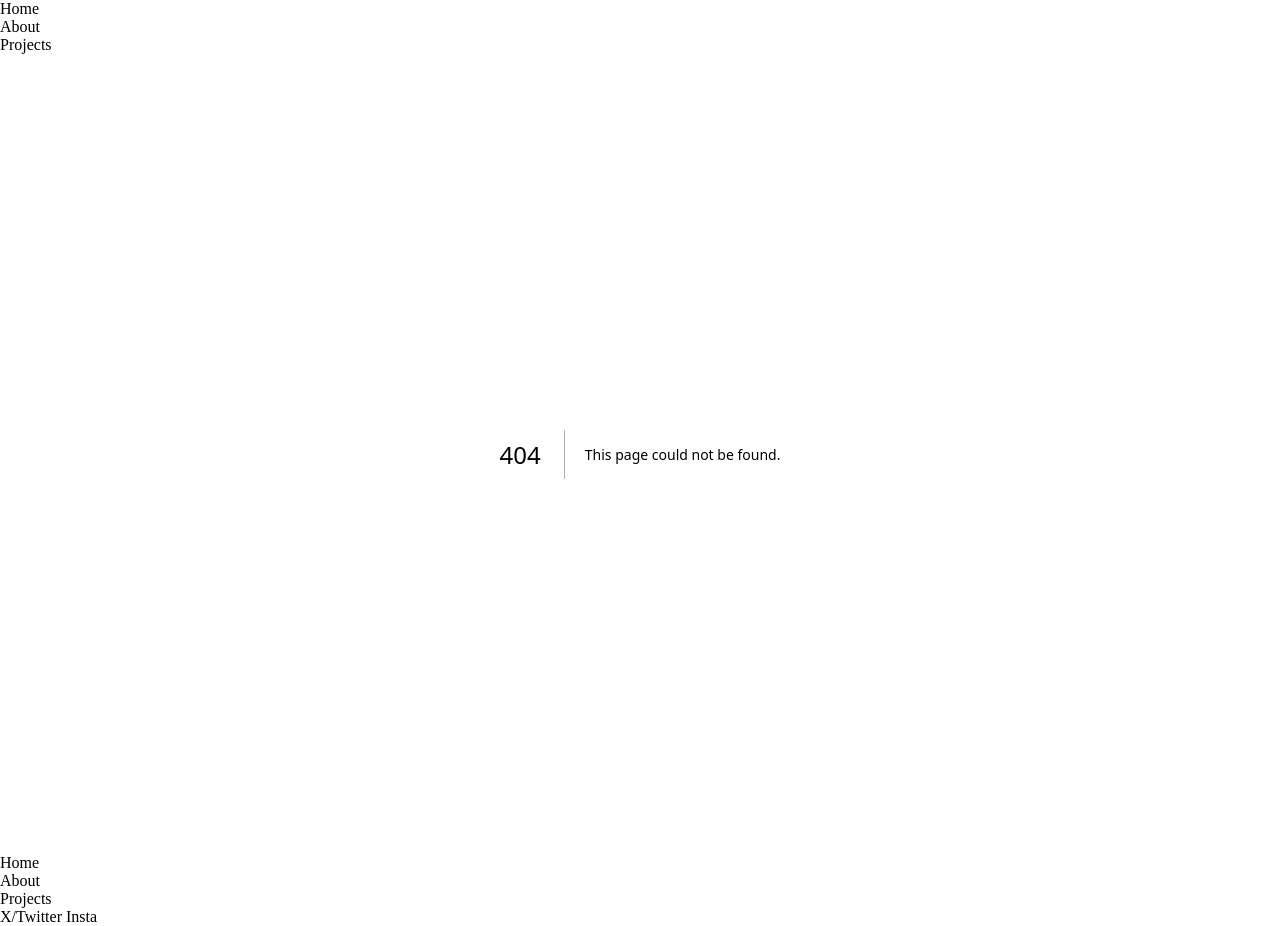
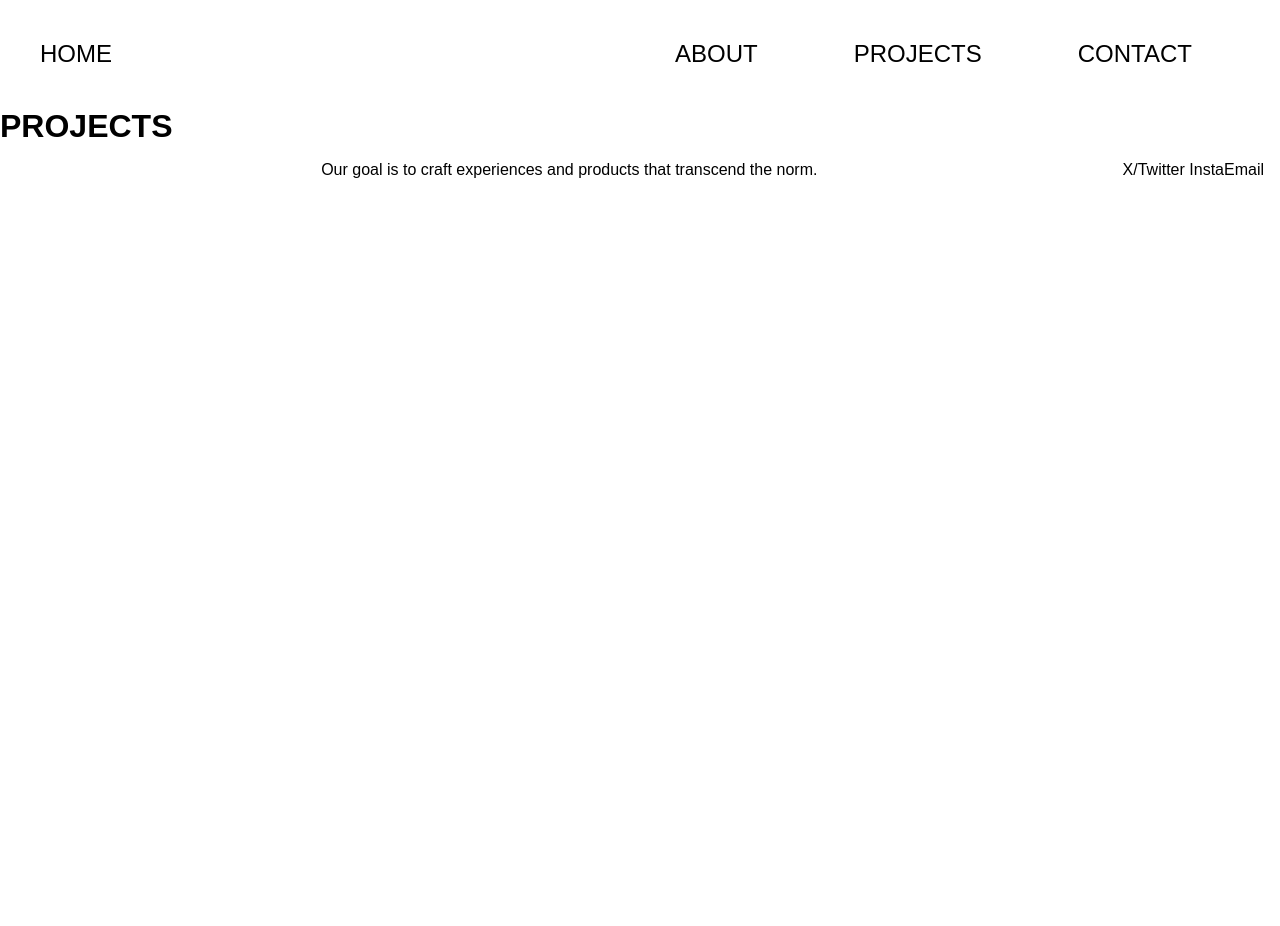
Before and after one commit to VictorDoyle/alpharedux, a Next.js app: page /projects in a window 1280 px wide. Before the commit this address had no page. After the commit the page ends 800 px from the top, so only its background shows below. Built offline with nearby package versions, Linux system fonts and the light colour scheme; a web font is replaced by a local one.

Commit message:
styling setup

```diff
--- a/src/app/components/Footer.tsx
+++ b/src/app/components/Footer.tsx
@@ -1,26 +1,44 @@
+'use client'
 import Link from "next/link";
+import { useEffect, useState } from "react";
+import { usePathname } from 'next/navigation';
+import SocialLinks from "./SocialLinks";
 
 export default function Footer() {
+  const allPossibleMsgs = [
+    'We strive to build unique and novel experiences. We are Alpha Redux',
+    'AlphaRedux is built as a returnal to the roots of something lost. An edge to creativity that goes beyond.',
+    'Redefining possibilities in technology, Alpha Redux is where technology meets imagination.',
+    'Alpha Redux is looking to build a new generation of independent game development. Take a look at the Projects Page',
+    'Where others see limits, Alpha Redux sees challenges.',
+    'The next digital frontier is here, Alpha Redux wants to hit the ground running.',
+    'Mundus Vult Decipi.',
+    'From music to video game development, the technological means we specialize in are constantly growing.',
+    'Our goal is to craft experiences and products that transcend the norm.'
+  ];
+
+  const [randomMsg, setRandomMsg] = useState('');
+  const pathname = usePathname();
+
+  useEffect(() => {
+    const getRandomMsg = () => {
+      const randomIndex = Math.floor(Math.random() * allPossibleMsgs.length);
+      return allPossibleMsgs[randomIndex];
+    };
+    setRandomMsg(getRandomMsg());
+  }, [pathname]);
+
   return (
-   <footer>
-    <nav aria-label="Footer">
-        <ul>
-        <li>
-          <Link href="/"> Home </Link>
-        </li>
-            <li>
-            <Link href="/about">About</Link>        </li>
-            <li>
-            <Link href="/projects">Projects</Link>
-            </li>
-        </ul>
-    </nav>
+    <footer>
+      <p className="footer-randomText"> {randomMsg} </p>
 
-    <nav aria-label="Social Links">
-      <a href="https://twitter.com/_alpharedux_"> X/Twitter </a>
-      <a href="https://www.instagram.com/alpharedux"> Insta</a>
-    </nav>
+      {/* back 2 top */}
+      <button className="back-to-top">
+        Back To Top
+      </button>
 
-   </footer>
+      {/* social links  */}
+      <SocialLinks />
+    </footer>
   );
 }
--- a/src/app/components/Navigation.tsx
+++ b/src/app/components/Navigation.tsx
@@ -3,17 +3,26 @@ import Link from "next/link";
 export default function Navigation() {
   return (
     <>
-   <a className="skip-link sr-text" href="#main">Skip To Main Content</a>
+      <a className="skip-link sr-text" id="skipToMainLink" href="#main">Skip To Main Content</a>
       <nav>
-    <ul>
+        <ul className="top-nav navList">
+          <div className="nav-left">
             <li>
-        <Link href="/"> Home </Link>
+              <Link href="/"> HOME </Link>
+            </li>
+          </div>
+          <div className="nav-right">
+            <li>
+              <Link href="/about">ABOUT</Link>
             </li>
             <li>
-        <Link href="/about">About</Link>        </li>
+              <Link href="/projects">PROJECTS</Link>
+            </li>
             <li>
-        <Link href="/projects">Projects</Link>
+              <Link href="/contact">CONTACT</Link>
             </li>
+          </div>
+
         </ul>
       </nav>
     </>
--- /dev/null
+++ b/src/app/components/SocialLinks.tsx
@@ -0,0 +1,12 @@
+
+export default function SocialLinks() {
+    return (
+        <>
+            <nav aria-label="Social Links">
+                <a href="https://twitter.com/_alpharedux_" target="_blank" aria-label="Twitter Page for AlphaRedux, opens in new window"> X/Twitter </a>
+                <a href="https://www.instagram.com/alpharedux" target="_blank" aria-label="Instagram Page for AlphaRedux, opens in new window"> Insta</a>
+                <a href="mailto:alphareduxgaming@gmail.com" aria-label="Email AlphaRedux, opens in native Mail App">Email</a>
+            </nav>
+        </>
+    )
+};
--- a/src/app/globals.css
+++ b/src/app/globals.css
@@ -1,3 +1,4 @@
+/* SECTION: Root */
 :root {
   --max-width: 1100px;
   --border-radius: 12px;
@@ -12,9 +13,12 @@
   --background-dark: #000000;
   --foreground-light: #fff;
 
-    /* fall back to dark theme */
-    --background: var(--background-dark);
-    --foreground: rgb(var(--foreground-light));
+  /* fall back to dark theme */
+  --background: var(--background-dark);
+  --foreground: rgb(var(--foreground-light));
+}
+html, body {
+  height: 100%
 }
 
 /* some pages will be light */
@@ -23,10 +27,52 @@
   --foreground: black;
 }
 
+/* SECTION: Navigation */
+
+.top-nav {
+  display: grid;
+  grid-template-columns: auto 1fr auto auto auto;
+  align-items: center;
+  list-style: none;
+  padding: 2.5rem;
+  font-size: 1.5em;
+}
+
+.nav-left, .nav-right {
+  display: contents;
+}
+
+.nav-right {
+  justify-self: end;
+  display: flex;
+}
+
+.nav-right a {
+  padding-left: 2em;
+  padding-right: 2em;
+}
+
+/* SECTION: FOOTER */
+footer {
+  display: flex;
+  justify-content: space-between;
+  align-items: center;
+  padding: 1rem;
+  position: relative;
+}
+
+.footer-randomText {
+  flex: 1;
+  text-align: center;
+}
+
+/* END */
 * {
   box-sizing: border-box;
   padding: 0;
   margin: 0;
+  /* FIXME: override later */
+  font-family: var(--main-futura-font);
 }
 
 html,
@@ -41,7 +87,7 @@ a {
   text-decoration: none;
 }
 
-/* Accessibility */
+/* SECTION: Accessibility */
 .skip-link {
   position: absolute;
   left: -999px;
@@ -67,6 +113,32 @@ a {
   transition: left 0.3s ease;
 }
 
+.back-to-top {
+  position: fixed;
+  right: -999px;
+  bottom: 20px;
+  width: 1px;
+  height: 1px;
+  overflow: hidden;
+  z-index: 100000;
+}
+
+.back-to-top:focus {
+  right: 20px;
+  width: auto;
+  height: auto;
+  overflow: visible;
+  padding: 10px 15px;
+  background: #FFF;
+  color: #000000;
+  text-align: center;
+  font-size: 1.2rem;
+  border: none;
+  border-radius: 0;
+  transition: right 0.3s ease;
+}
+
+
 .sr-text {
   position: absolute;
   width: 1px;
--- a/src/app/layout.tsx
+++ b/src/app/layout.tsx
@@ -18,12 +18,12 @@ export default function RootLayout({
   return (
     <html lang="en" suppressHydrationWarning>
       <head>
-      <link rel="stylesheet" href="https://use.typekit.net/icg8xrp.css" />
+        <link rel="stylesheet" href="https://use.typekit.net/icg8xrp.css" />
       </head>
       <body>
-        <Navigation/>
+        <Navigation />
         <Providers>{children}</Providers>
-      <Footer />
+        <Footer />
       </body>
     </html>
   );
--- a/src/app/page.module.css
+++ b/src/app/page.module.css
@@ -7,6 +7,11 @@
   min-height: 100vh;
   font-family: var(--main-futura-font);
   font-weight: var(--main-font-medium);
+}
+
+.largeLogo {
+  margin: auto;
+  font-size: 10em !important;
 }
 
 .description {
--- /dev/null
+++ b/src/app/projects/page.tsx
@@ -0,0 +1,8 @@
+export default function Projects() {
+    return (
+        <main>
+            <h1> PROJECTS </h1>
+
+        </main>
+    );
+}
```
Also changed, not shown: src/app/contact/page.tsx (added, +7 -0 lines), src/app/page.tsx (+3 -4 lines). Lines whose indentation alone changed are shown as unchanged.
